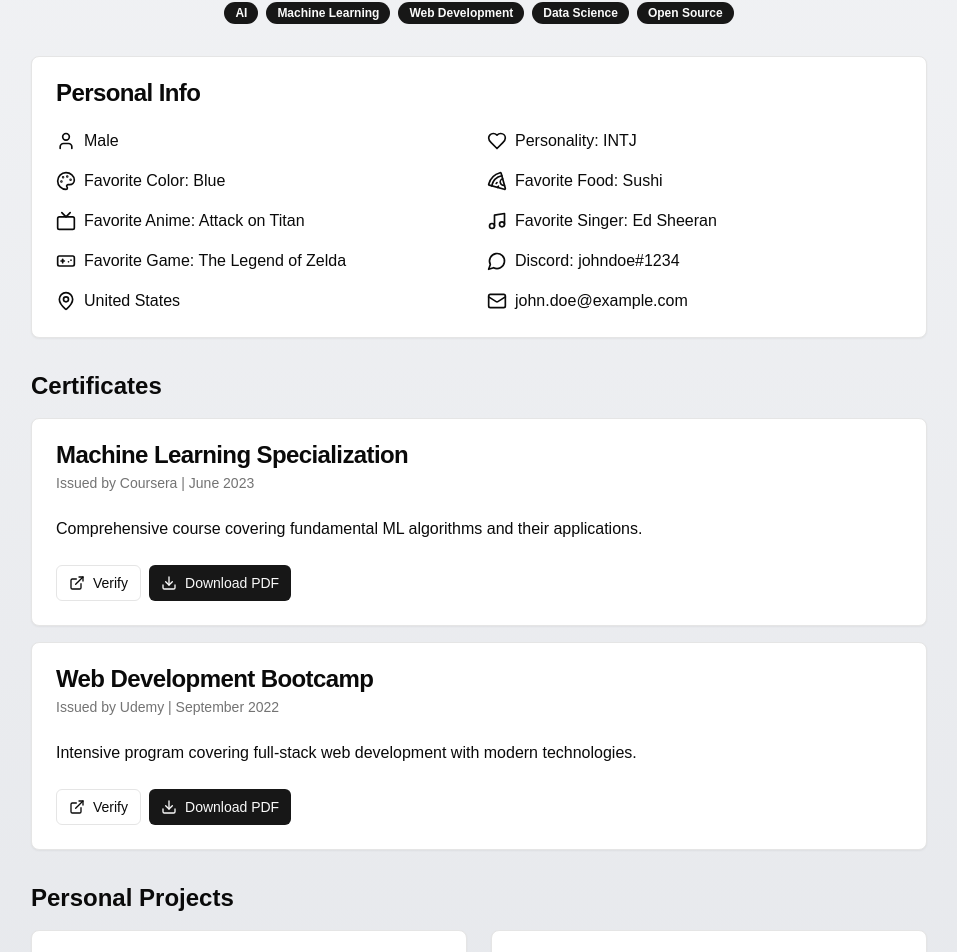
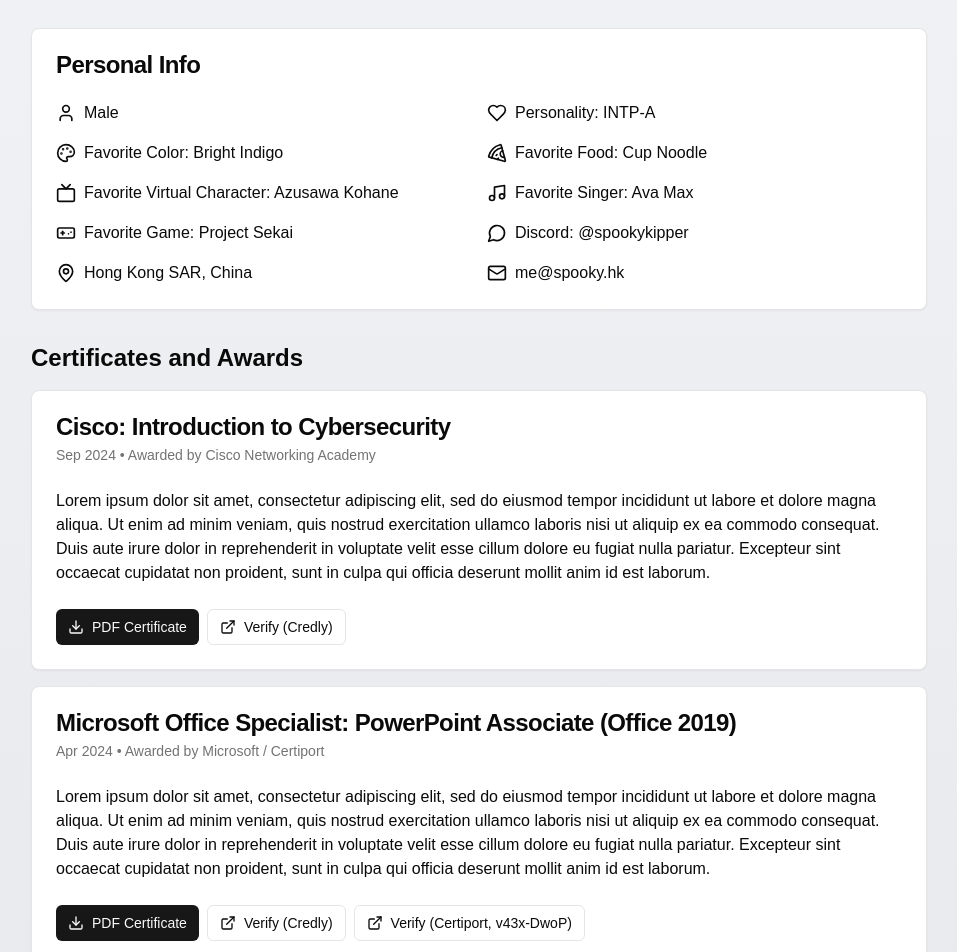
Before and after one commit to SpookyKipper/SpookyKipper, a Next.js app: page / in a window 1280 px wide. Shown: the part 398-1350 px from the top of the page, without its empty margins (161-1118 px from the left). Built offline with nearby package versions, Linux system fonts and the light colour scheme; grey boxes are pictures that could not be loaded.

Commit message:
site update

```diff
--- a/app/layout.tsx
+++ b/app/layout.tsx
@@ -1,6 +1,9 @@
 import type { Metadata } from "next";
 import localFont from "next/font/local";
 import "./globals.css";
+import Script from 'next/script';
+
+
 
 const geistSans = localFont({
   src: "./fonts/GeistVF.woff",
@@ -14,8 +17,8 @@
 });
 
 export const metadata: Metadata = {
-  title: "Create Next App",
-  description: "Generated by create next app",
+  title: "Spooky Kipper",
+  description: "Introduction of Spooky Kipper. About, interests, awards.",
 };
 
 export default function RootLayout({
@@ -25,10 +28,14 @@
 }>) {
   return (
     <html lang="en">
+      <Script src="https://cdn.jsdelivr.net/npm/darkmode-js@1.5.7/lib/darkmode-js.min.js"></Script>
+      <Script src="https://cdn.spooky.hk/mainProfileScripts/darkmode.js"></Script>
       <body
         className={`${geistSans.variable} ${geistMono.variable} antialiased`}
       >
         {children}
+
+
       </body>
     </html>
   );
--- a/components/personal-intro.tsx
+++ b/components/personal-intro.tsx
@@ -4,20 +4,19 @@
 import { Card, CardContent, CardDescription, CardFooter, CardHeader, CardTitle } from "@/components/ui/card"
 import { Badge } from "@/components/ui/badge"
 import { Download, ExternalLink, Github, Mail, MapPin, User, Heart, Palette, Pizza, Tv, Music, Gamepad, MessageCircle } from "lucide-react"
-
 export function PersonalIntroComponent() {
   return (
     <div className="min-h-screen bg-gradient-to-b from-gray-100 to-gray-200 p-8">
       <div className="max-w-4xl mx-auto space-y-8">
         {/* Name and Image */}
         <div className="text-center">
-          <h1 className="text-4xl font-bold mb-4">John Doe</h1>
+          <h1 className="text-4xl font-bold mb-4">Spooky Kipper</h1>
           <div className="w-48 h-48 mx-auto bg-gray-300 rounded-lg overflow-hidden">
             <img
               alt="Profile"
               className="w-full h-full object-cover"
               height="200"
-              src="/placeholder.svg?height=200&width=200"
+              src="https://cdn.spooky.hk/avatars/2024_Named.png"
               style={{
                 aspectRatio: "200/200",
                 objectFit: "cover",
@@ -29,16 +28,15 @@
 
         {/* Introduction */}
         <p className="text-center text-lg">
-          Passionate developer with a keen interest in AI and machine learning. Always eager to learn and create innovative solutions.
+          Hiya! I am Spooky Kipper. Nice to meet you.
+          People usually mention me as Spooky online
         </p>
 
         {/* Interests */}
         <div className="flex flex-wrap justify-center gap-2">
-          <Badge>AI</Badge>
-          <Badge>Machine Learning</Badge>
+          <Badge>Student</Badge>
+          <Badge>Roblox Development</Badge>
           <Badge>Web Development</Badge>
-          <Badge>Data Science</Badge>
-          <Badge>Open Source</Badge>
         </div>
 
         {/* Info */}
@@ -53,83 +51,97 @@
             </div>
             <div className="flex items-center">
               <Heart className="mr-2 h-5 w-5" />
-              <span>Personality: INTJ</span>
+              <span>Personality: INTP-A</span>
             </div>
             <div className="flex items-center">
               <Palette className="mr-2 h-5 w-5" />
-              <span>Favorite Color: Blue</span>
+              <span>Favorite Color: Bright Indigo</span>
             </div>
             <div className="flex items-center">
               <Pizza className="mr-2 h-5 w-5" />
-              <span>Favorite Food: Sushi</span>
+              <span>Favorite Food: Cup Noodle</span>
             </div>
             <div className="flex items-center">
               <Tv className="mr-2 h-5 w-5" />
-              <span>Favorite Anime: Attack on Titan</span>
+              <span>Favorite Virtual Character: Azusawa Kohane</span>
             </div>
             <div className="flex items-center">
               <Music className="mr-2 h-5 w-5" />
-              <span>Favorite Singer: Ed Sheeran</span>
+              <span>Favorite Singer: Ava Max</span>
             </div>
             <div className="flex items-center">
               <Gamepad className="mr-2 h-5 w-5" />
-              <span>Favorite Game: The Legend of Zelda</span>
+              <span>Favorite Game: Project Sekai</span>
             </div>
             <div className="flex items-center">
               <MessageCircle className="mr-2 h-5 w-5" />
-              <span>Discord: johndoe#1234</span>
+              <span>Discord: @spookykipper</span>
             </div>
             <div className="flex items-center">
               <MapPin className="mr-2 h-5 w-5" />
-              <span>United States</span>
+              <span>Hong Kong SAR, China</span>
             </div>
             <div className="flex items-center">
               <Mail className="mr-2 h-5 w-5" />
-              <span>john.doe@example.com</span>
+              <span>me@spooky.hk</span>
             </div>
           </CardContent>
         </Card>
 
         {/* Certificates */}
         <section>
-          <h2 className="text-2xl font-semibold mb-4">Certificates</h2>
+          <h2 className="text-2xl font-semibold mb-4">Certificates and Awards</h2>
           <div className="space-y-4">
             <Card>
               <CardHeader>
-                <CardTitle>Machine Learning Specialization</CardTitle>
-                <CardDescription>Issued by Coursera | June 2023</CardDescription>
+                <CardTitle>Cisco: Introduction to Cybersecurity</CardTitle>
+                <CardDescription>Sep 2024 • Awarded by Cisco Networking Academy </CardDescription>
               </CardHeader>
               <CardContent>
-                <p>Comprehensive course covering fundamental ML algorithms and their applications.</p>
+                <p>Lorem ipsum dolor sit amet, consectetur adipiscing elit, sed do eiusmod tempor incididunt ut labore et dolore magna aliqua. Ut enim ad minim veniam, quis nostrud exercitation ullamco laboris nisi ut aliquip ex ea commodo consequat. Duis aute irure dolor in reprehenderit in voluptate velit esse cillum dolore eu fugiat nulla pariatur. Excepteur sint occaecat cupidatat non proident, sunt in culpa qui officia deserunt mollit anim id est laborum.</p>
               </CardContent>
               <CardFooter className="flex flex-wrap gap-2">
+                <a href="https://certs.spooky.hk/Cisco_Introduction_to_Cybersecurity.pdf" target="_blank">
+                  <Button size="sm">
+                    <Download className="mr-2 h-4 w-4" />
+                    PDF Certificate
+                  </Button>
+                </a>
+                <a href="https://www.credly.com/badges/9263df41-61bc-4bab-8d47-bcff290ae793/public_url" target="_blank">
                   <Button variant="outline" size="sm">
                     <ExternalLink className="mr-2 h-4 w-4" />
-                  Verify
+                    Verify (Credly)
                   </Button>
-                <Button size="sm">
-                  <Download className="mr-2 h-4 w-4" />
-                  Download PDF
-                </Button>
+                </a>
               </CardFooter>
             </Card>
             <Card>
               <CardHeader>
-                <CardTitle>Web Development Bootcamp</CardTitle>
-                <CardDescription>Issued by Udemy | September 2022</CardDescription>
+                <CardTitle>Microsoft Office Specialist: PowerPoint Associate (Office 2019)</CardTitle>
+                <CardDescription>Apr 2024 • Awarded by Microsoft / Certiport </CardDescription>
               </CardHeader>
               <CardContent>
-                <p>Intensive program covering full-stack web development with modern technologies.</p>
+                <p>Lorem ipsum dolor sit amet, consectetur adipiscing elit, sed do eiusmod tempor incididunt ut labore et dolore magna aliqua. Ut enim ad minim veniam, quis nostrud exercitation ullamco laboris nisi ut aliquip ex ea commodo consequat. Duis aute irure dolor in reprehenderit in voluptate velit esse cillum dolore eu fugiat nulla pariatur. Excepteur sint occaecat cupidatat non proident, sunt in culpa qui officia deserunt mollit anim id est laborum.</p>
               </CardContent>
               <CardFooter className="flex flex-wrap gap-2">
+              <a href="https://certs.spooky.hk/MO300.pdf" target="_blank">
+                  <Button size="sm">
+                    <Download className="mr-2 h-4 w-4" />
+                    PDF Certificate
+                  </Button>
+                </a>
+              <a href="https://www.credly.com/badges/41226b5f-5c5f-4558-a8d7-22b924465c86/public_url" target="_blank">
                   <Button variant="outline" size="sm">
                     <ExternalLink className="mr-2 h-4 w-4" />
-                  Verify
+                    Verify (Credly)
                   </Button>
-                <Button size="sm">
-                  <Download className="mr-2 h-4 w-4" />
-                  Download PDF
+                </a>
+                <a href="https://www.certiport.com/portal/pages/credentialverification.aspx" target="_blank">
+                  <Button variant="outline" size="sm">
+                    <ExternalLink className="mr-2 h-4 w-4" />
+                    Verify (Certiport, v43x-DwoP)
                   </Button>
+                </a>
               </CardFooter>
             </Card>
           </div>
--- a/package.json
+++ b/package.json
@@ -10,12 +10,15 @@
   },
   "dependencies": {
     "@radix-ui/react-slot": "^1.1.0",
+    "@types/react-helmet": "^6.1.11",
     "class-variance-authority": "^0.7.0",
+    "cloudinary-react": "^1.8.1",
     "clsx": "^2.1.1",
     "lucide-react": "^0.446.0",
     "next": "14.2.13",
     "react": "^18",
     "react-dom": "^18",
+    "react-helmet": "^6.1.0",
     "tailwind-merge": "^2.5.2",
     "tailwindcss-animate": "^1.0.7"
   },
@@ -23,6 +26,7 @@
     "@types/node": "^20",
     "@types/react": "^18",
     "@types/react-dom": "^18",
+    "darkmode-js": "^1.5.7",
     "eslint": "^8",
     "eslint-config-next": "14.2.13",
     "postcss": "^8",
```
Also changed, not shown: 1 other file (tests, documents, lock files or other folders). Lines whose indentation alone changed are shown as unchanged.
